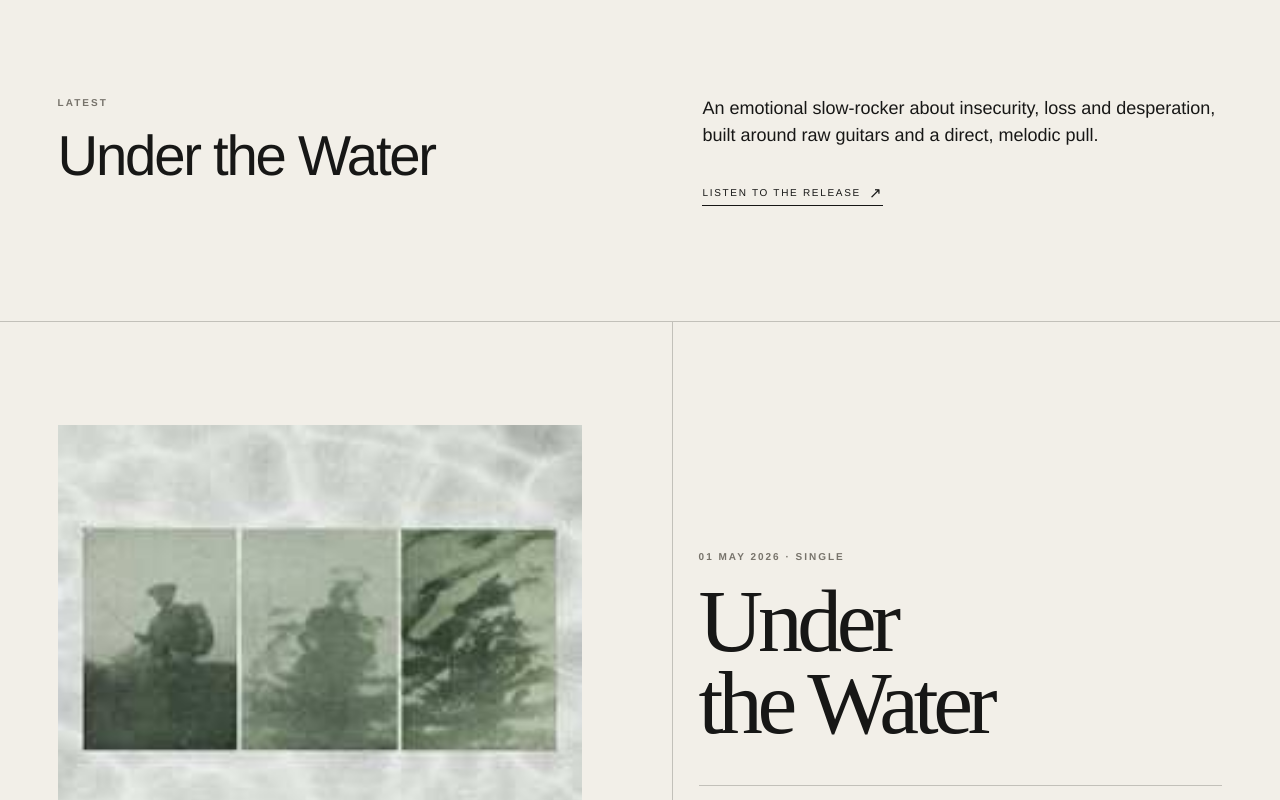
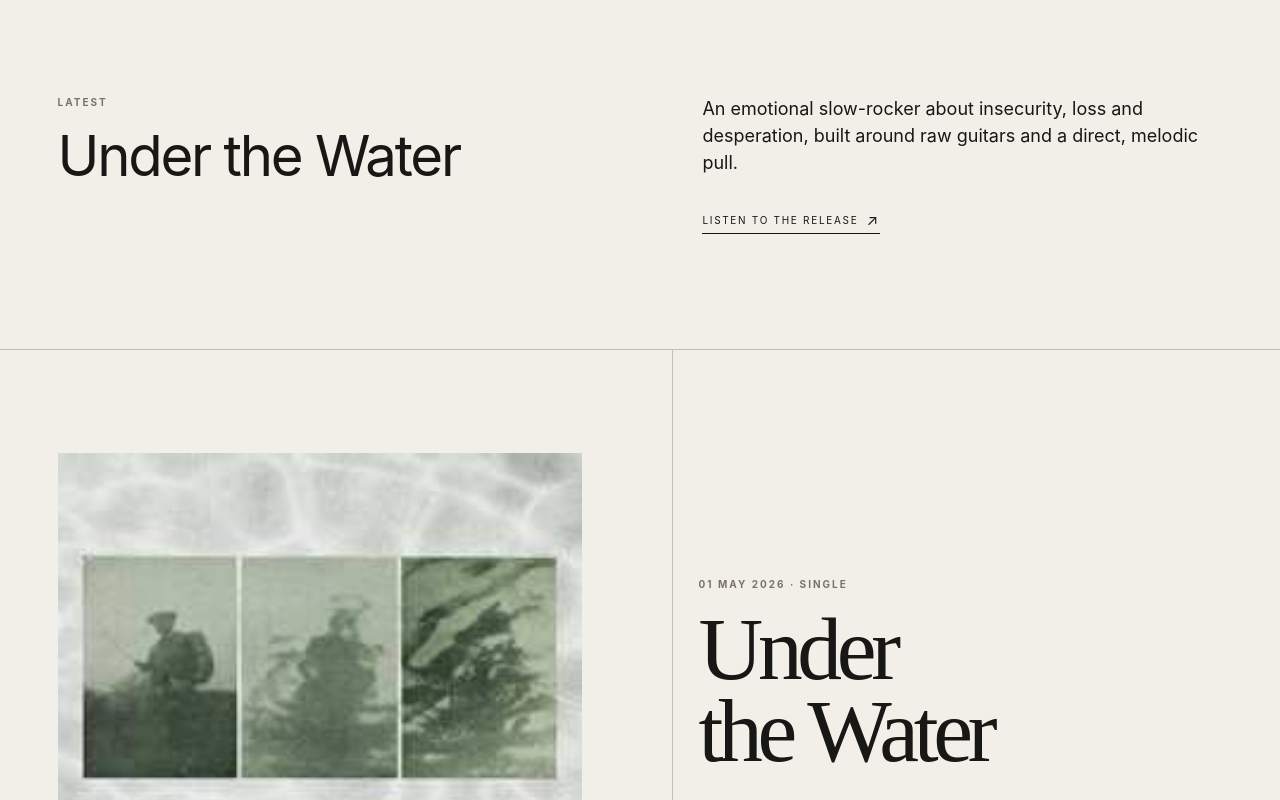
Before and after one commit to cheeseboy-gosee1490/velvet-website, a React (Vite) app: page / in a window 1280 px wide. Shown: the part 820-1620 px from the top of the page. Built offline with nearby package versions, Linux system fonts and the light colour scheme.

Commit message:
Use Inter as Helvetica Neue-style web font

```diff
--- a/src/styles.css
+++ b/src/styles.css
@@ -7,7 +7,9 @@
 }
 *{box-sizing:border-box}
 html{scroll-behavior:smooth}
-body{margin:0;background:var(--paper);color:var(--ink);font-family:'Helvetica Neue',Helvetica,Arial,sans-serif;font-size:15px;line-height:1.55}
+@import url('https://fonts.googleapis.com/css2?family=Inter:wght@400;500;600;700&display=swap');
+
+body{margin:0;background:var(--paper);color:var(--ink);font-family:'Inter',Arial,sans-serif;font-size:15px;line-height:1.55}
 button,a{font:inherit}
 button{color:inherit}
 a{color:inherit}
@@ -31,7 +33,7 @@ main{overflow:hidden}
 .heroLogo{display:block;width:min(72vw,760px);height:auto;filter:invert(1);margin:0 0 28px;transform:rotate(4deg)}
 .heroCaption{margin:0;font-size:12px;letter-spacing:.18em;text-transform:uppercase}
 .sectionGrid{display:grid;grid-template-columns:1fr 1fr;gap:7vw;padding:9vw 4.5vw;border-bottom:1px solid var(--line)}
-.sectionGrid h2{margin:0;font-family:'Helvetica Neue',Helvetica,Arial,sans-serif;font-size:clamp(33px,4.4vw,60px);line-height:1.06;font-weight:400;letter-spacing:-.04em}
+.sectionGrid h2{margin:0;font-family:'Inter',Arial,sans-serif;font-size:clamp(33px,4.4vw,60px);line-height:1.06;font-weight:400;letter-spacing:-.04em}
 .introCopy{max-width:520px;justify-self:end;font-size:18px;line-height:1.5}
 .introCopy p{margin:0 0 28px}
 .textLink{display:inline-flex;align-items:center;gap:8px;border:0;border-bottom:1px solid var(--ink);padding:0 0 5px;background:none;font-size:10px;letter-spacing:.17em;text-transform:uppercase;text-decoration:none;cursor:pointer}
```
